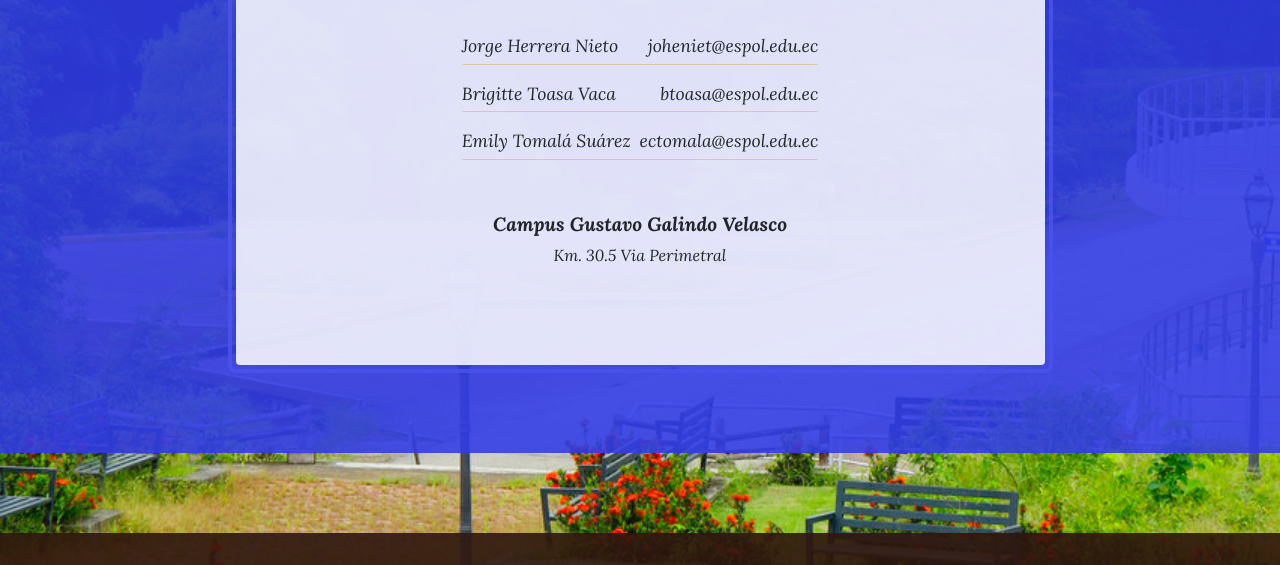
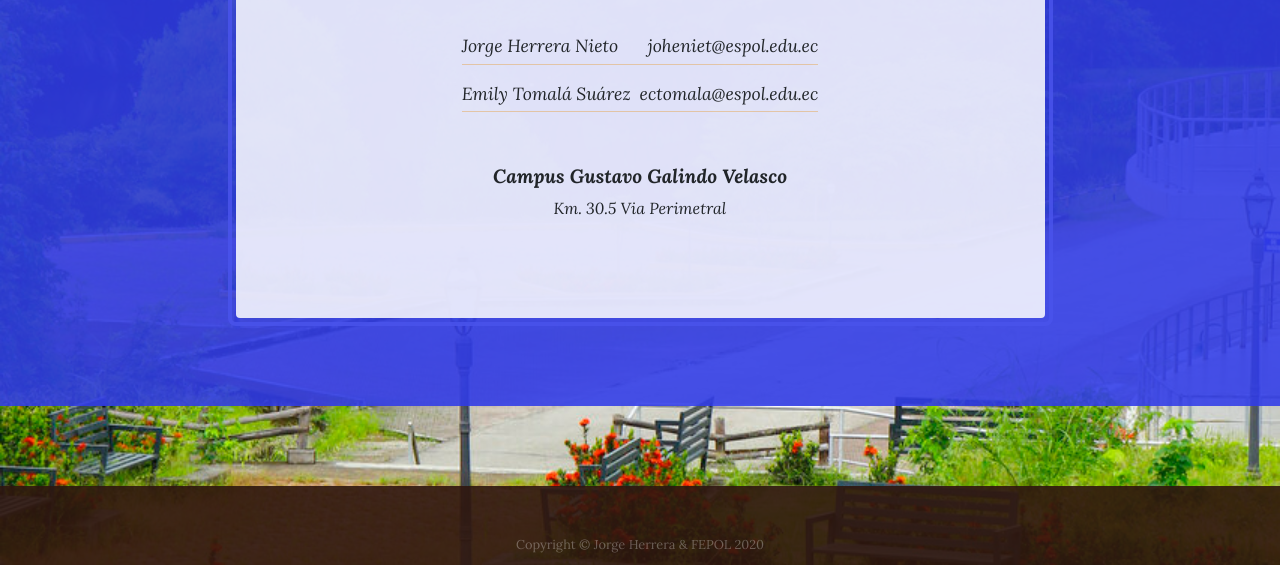
Before and after one commit to JorgeSHN14/Mentores-y-Novatos, a website: page Apadrinamiento/contacto.html in a window 1280 px wide. Shown: the part 667-1232 px from the top of the page. Drawn offline with Linux system fonts and the light colour scheme.

Commit message:
Eliminación de un contacto

```diff
--- a/Apadrinamiento/contacto.html
+++ b/Apadrinamiento/contacto.html
@@ -72,10 +72,6 @@
                   <span class="ml-auto">joheniet@espol.edu.ec</span>
                 </li>
                 <li class="list-unstyled-item list-hours-item d-flex">
-                  Brigitte Toasa Vaca
-                  <span class="ml-auto">btoasa@espol.edu.ec</span>
-                </li>
-                <li class="list-unstyled-item list-hours-item d-flex">
                   Emily Tomalá Suárez
                   <span class="ml-auto">ectomala@espol.edu.ec</span>
                 </li>
```
